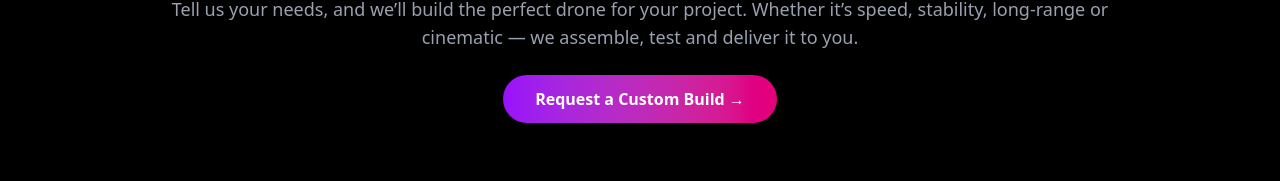
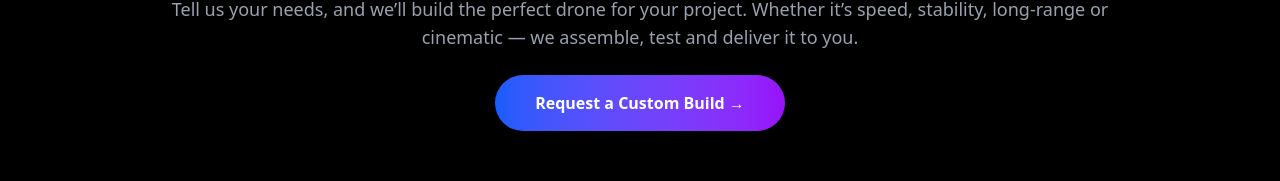
Before and after one commit to DanieleGuicciardi/DroneHub, a React (Vite) app in the folder ReactCode/: page /products/fpv in a window 1280 px wide. Shown: the part 959-1140 px from the top of the page. Built offline with nearby package versions, Linux system fonts and the light colour scheme; no server answers.

Commit message:
little fix

```diff
--- a/ReactCode/src/pages/cart/Cart.jsx
+++ b/ReactCode/src/pages/cart/Cart.jsx
@@ -151,7 +151,7 @@ const Cart = () => {
                     className="w-5 h-5 accent-blue-600 mt-1"
                   />
                   <label className="text-gray-300 text-base">
-                    Add <Link to="/help&support" className="underline text-blue-500 hover:text-blue-600">Care Refresh</Link> ({careRefreshUnitPrice}€ x drone)
+                    Add <Link to="/help&support" className="underline text-blue-500 hover:text-blue-600">Care Refresh</Link> ({careRefreshUnitPrice}€ x item)
                   </label>
                 </div>
                 {discountUnlocked && careRefresh && (
--- a/ReactCode/src/pages/products/FPVDrones.jsx
+++ b/ReactCode/src/pages/products/FPVDrones.jsx
@@ -109,7 +109,7 @@ const FPVDrones = () => {
         </p>
         <Link
           to="/products/customrequest"
-          className="inline-block bg-gradient-to-r from-purple-600 to-pink-600 hover:from-purple-700 hover:to-pink-700 text-white px-8 py-3 rounded-full font-semibold shadow-lg transition"
+          className="inline-block bg-gradient-to-r from-blue-600 to-purple-600 hover:from-blue-700 hover:to-purple-700 px-10 py-4 rounded-full font-semibold shadow-lg text-white transition"
         >
           Request a Custom Build →
         </Link>
```
